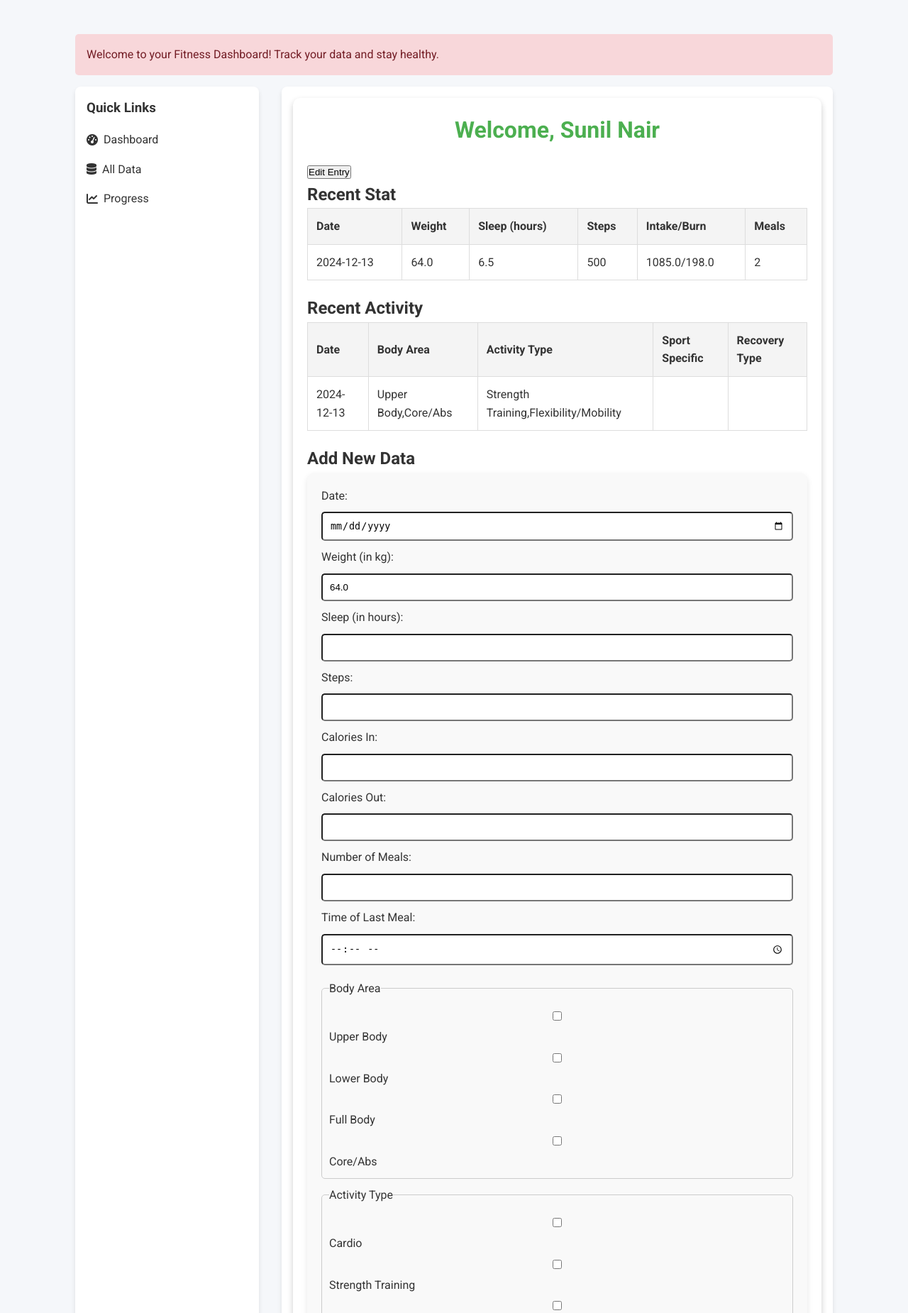
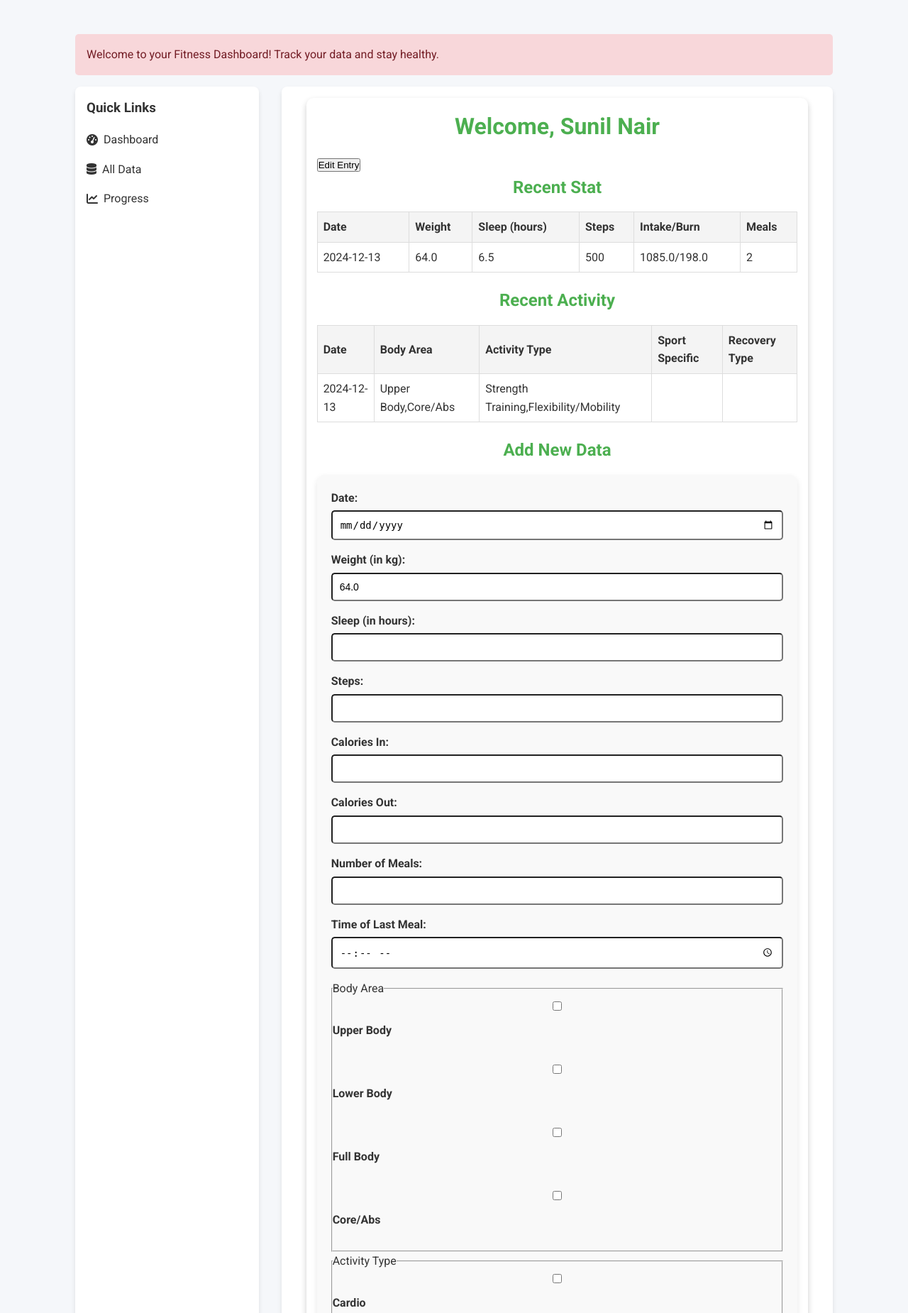
Before and after one commit to sunil-mnair/fitat40s, a Flask app: page /dashboard in a window 1280 px wide. Shown: the part 70-1920 px from the top of the page at 71% size. Run offline with Flask 3, Linux system fonts and the light colour scheme; a user stored in the database is signed in.

Commit message:
First Commit

```diff
--- a/webapp/routes.py
+++ b/webapp/routes.py
@@ -45,8 +45,8 @@ class TrainingActivity(db.Model):
     id = db.Column(db.Integer, primary_key=True)
     user_id = db.Column(db.Integer, db.ForeignKey('user.id'))
     date = db.Column(db.Date, nullable=False)
-    body_area = db.Column(db.Text, nullable=False)
-    activity_type = db.Column(db.Text, nullable=False)
+    body_area = db.Column(db.Text, nullable=True)
+    activity_type = db.Column(db.Text, nullable=True)
     sport_specific = db.Column(db.Text, nullable=True)
     recovery_type = db.Column(db.Text, nullable=True)
     created_at = db.Column(db.DateTime, nullable=False, default=datetime.now(uae))
@@ -168,7 +168,7 @@ def dashboard():
         body_area = ','.join(request.form.getlist('body_area'))
         activity_type = ','.join(request.form.getlist('activity_type'))
         sport_specific = ','.join(request.form.getlist('sport_specific'))
-        recovery_type = ','.join(request.form.getlist('recovery_type'))
+        recovery_type = ','.join(request.form.getlist('recovery'))
 
         print(body_area)
         print(activity_type)
--- a/webapp/templates/base.html
+++ b/webapp/templates/base.html
@@ -1,9 +1,29 @@
 <!DOCTYPE html>
 <html lang="en">
 <head>
+
     <meta charset="UTF-8">
     <meta name="viewport" content="width=device-width, initial-scale=1.0">
-    <title>{% block title %}Fit at 40s{% endblock %}</title>
+    <meta name="description" content="Track your fitness journey with our comprehensive dashboard. Monitor your weight, sleep, steps, calorie intake, and training activities seamlessly.">
+    <meta name="keywords" content="Fitness Tracker, Health Dashboard, Weight Monitoring, Sleep Tracking, Calorie Counter, Training Activities, Steps Tracker">
+    <meta name="author" content="Fitness Tracker App Team">
+
+    <!-- Open Graph Meta Tags for Social Media -->
+    <meta property="og:title" content="Stay Fit in your 40s">
+    <meta property="og:description" content="Stay on top of your fitness goals with our interactive dashboard for tracking weight, sleep, steps, and more.">
+    <meta property="og:image" content="/static/images/fitat40s.png">
+    <meta property="og:url" content="https://fitat40s.pythonanywhere.com/dashboard">
+    <meta property="og:type" content="website">
+
+    <!-- Twitter Meta Tags -->
+    <meta name="twitter:card" content="summary_large_image">
+    <meta name="twitter:title" content="Stay Fit in your 40s">
+    <meta name="twitter:description" content="Stay on top of your fitness goals with our interactive dashboard for tracking weight, sleep, steps, and more.">
+    <meta name="twitter:image" content="/static/images/fitat40s.png">
+    <meta name="twitter:site" content="@yourfitnessapp">
+
+
+    <title>{% block title %}Stay Fit in your 40s{% endblock %}</title>
     <link rel="stylesheet" href="https://cdnjs.cloudflare.com/ajax/libs/font-awesome/6.0.0-beta3/css/all.min.css">
     <link href="https://fonts.googleapis.com/css2?family=Roboto:wght@400;700&display=swap" rel="stylesheet">
     <style>
--- a/webapp/templates/dashboard.html
+++ b/webapp/templates/dashboard.html
@@ -6,17 +6,17 @@
 {% block style %}
 <style>
     .dashboard-container {
-        max-width: 1200px;
+        max-width: 95%;
         margin: auto;
         background: #ffffff;
-        padding: 20px;
+        padding: 15px;
         border-radius: 10px;
         box-shadow: 0 4px 8px rgba(0, 0, 0, 0.2);
     }
 
-    .dashboard-container h1 {
+    .dashboard-container h1, .dashboard-container h2 {
         text-align: center;
-        margin-bottom: 20px;
+        margin-bottom: 15px;
         color: #4CAF50;
     }
 
@@ -28,7 +28,7 @@
 
     .dashboard-table th, .dashboard-table td {
         text-align: left;
-        padding: 12px;
+        padding: 8px;
         border: 1px solid #ddd;
     }
 
@@ -48,16 +48,18 @@
         box-shadow: 0 4px 8px rgba(0, 0, 0, 0.1);
     }
 
-    .form-container input, .form-container fieldset, .form-container button {
+    .form-container label {
+        display: block;
+        margin-bottom: 5px;
+        font-weight: bold;
+    }
+
+    .form-container input, .form-container select, .form-container button {
         width: 100%;
-        margin: 10px 0;
+        margin-bottom: 15px;
         padding: 10px;
         border-radius: 5px;
-    }
-
-    .form-container fieldset {
-        border: 1px solid #ccc;
-        padding: 10px;
+        font-size: 14px;
     }
 
     .form-container button {
@@ -71,6 +73,16 @@
         background: #45a049;
     }
 
+    .fieldset-container {
+        margin-bottom: 15px;
+    }
+
+    .fieldset-container legend {
+        font-weight: bold;
+        margin-bottom: 5px;
+    }
+
+    /* Modal styles */
     .modal {
         display: none;
         position: fixed;
@@ -106,6 +118,25 @@
         color: black;
         text-decoration: none;
         cursor: pointer;
+    }
+
+    @media (max-width: 768px) {
+        .dashboard-container {
+            padding: 10px;
+        }
+
+        .dashboard-table th, .dashboard-table td {
+            font-size: 12px;
+            padding: 5px;
+        }
+
+        .form-container input, .form-container select, .form-container button {
+            font-size: 12px;
+        }
+
+        .modal-content {
+            width: 90%;
+        }
     }
 </style>
 {% endblock %}
--- a/webapp/templates/register.html
+++ b/webapp/templates/register.html
@@ -42,7 +42,7 @@
     <input type="text" id="name" name="name" required><br>
 
     <label for="dob">Date of Birth:</label>
-    <input type="date" id="dob" name="dob" required><br>
+    <input type="date" id="dob" name="dob" required value="1983-01-01" required><br>
 
     <label for="height">Height (in cm):</label>
     <input type="number" id="height" name="height" min="155" max="200" required><br>
```
Also changed, not shown: requirements.txt (added, +28 -0 lines), instance/fitness.db, webapp/static/images/fitat40s.png (added).
